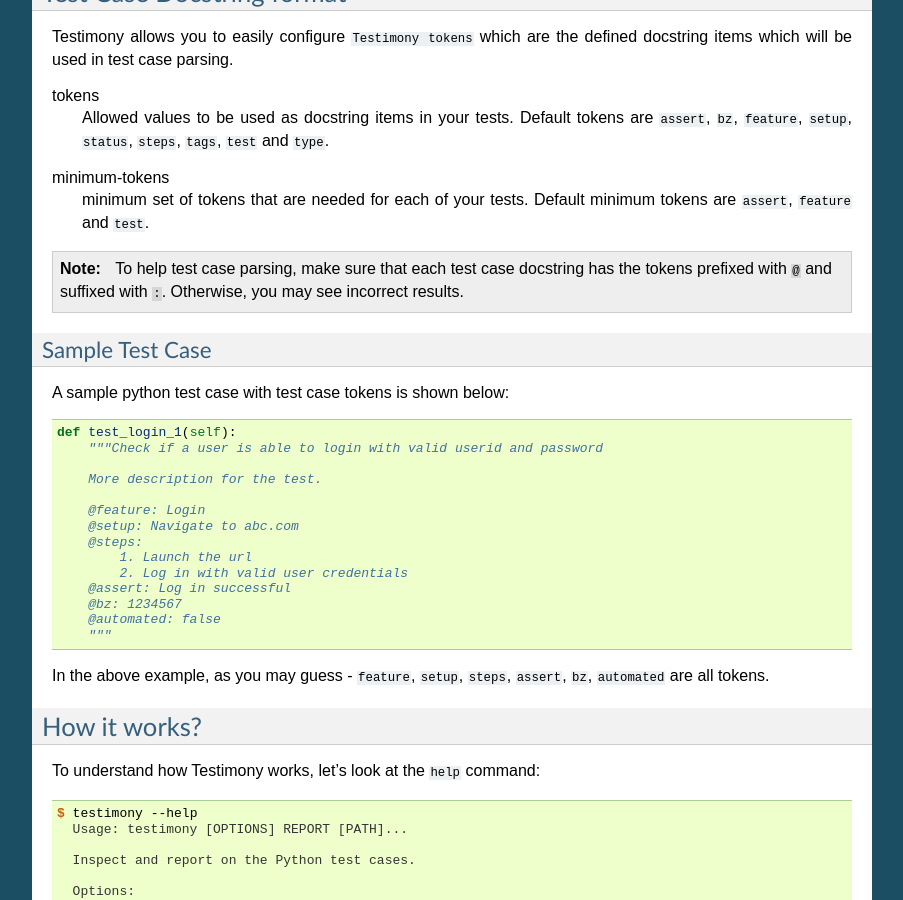
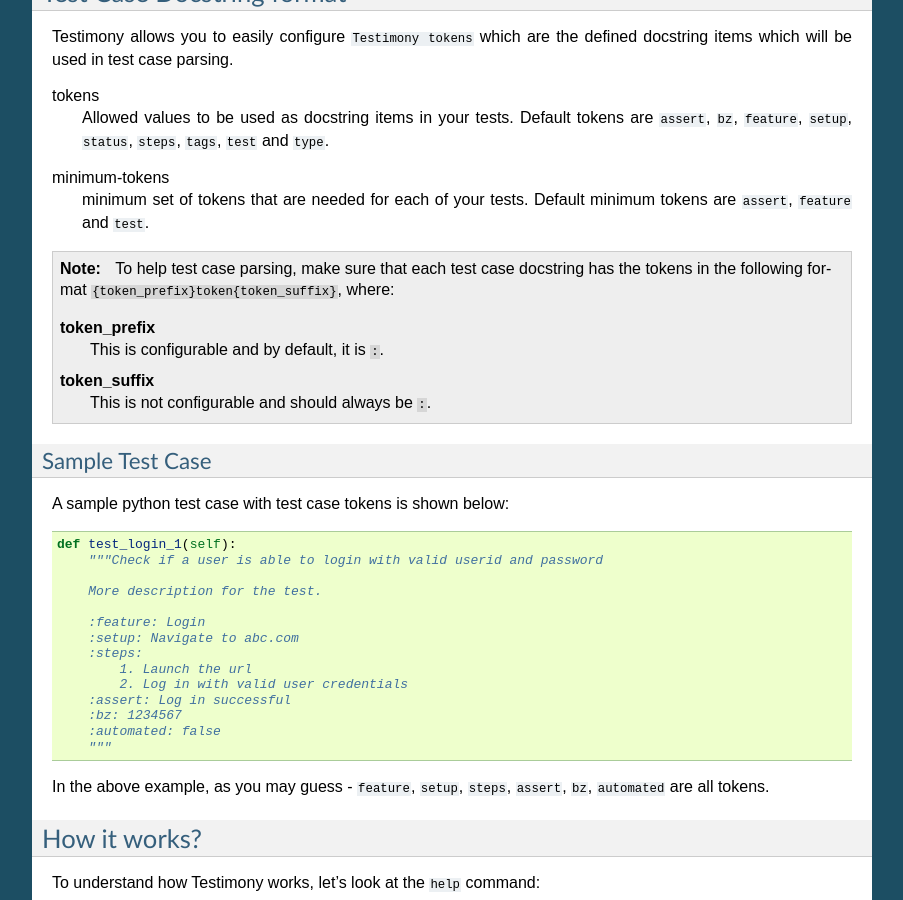
Before and after one commit to SatelliteQE/testimony, a Sphinx documentation site: the page built from docs/index.rst, in a window 1280 px wide and 900 px high, scrolled down 1055 px. Shown: the whole window, without its empty margins (198-1101 px from the left). Built offline with Sphinx 7.4.7, drawn with Linux system fonts in a browser that asks for light colours.

Commit message:
Add token-prefix option
Allow the user to select the token prefix and make `:` as the default prefix.
By using `:token:` Sphinx will generate better documentation and because that
is better to Testimony default to that.

Close #108

```diff
--- a/docs/index.rst
+++ b/docs/index.rst
@@ -49,9 +49,14 @@
 
 .. note::
 
-  To help test case parsing, make sure that each test case docstring has the
-  tokens prefixed with ``@`` and suffixed with ``:``.  Otherwise, you may see
-  incorrect results.
+    To help test case parsing, make sure that each test case docstring has the
+    tokens in the following format ``{token_prefix}token{token_suffix}``,
+    where:
+
+    token_prefix
+        This is configurable and by default, it is ``:``.
+    token_suffix
+        This is not configurable and should always be ``:``.
 
 Sample Test Case
 ++++++++++++++++
--- a/testimony/__init__.py
+++ b/testimony/__init__.py
@@ -81,7 +81,10 @@
         self.tokens = {}
         self.invalid_tokens = {}
         self.parser = DocstringParser(
-            SETTINGS.get('tokens'), SETTINGS.get('minimum_tokens'))
+            SETTINGS.get('tokens'),
+            SETTINGS.get('minimum_tokens'),
+            SETTINGS.get('token_prefix', ':'),
+        )
         self._parse_docstring()
 
     def _parse_docstring(self):
```
Also changed, not shown: other parts of docs/index.rst (+6 -6 lines), 3 other files.
